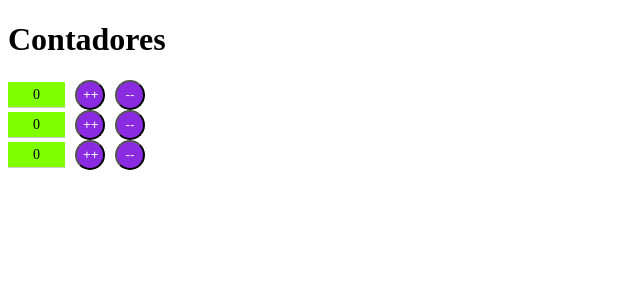
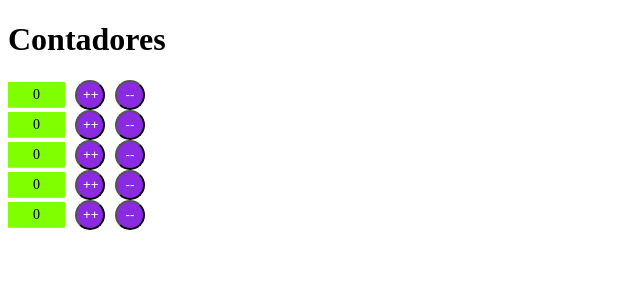
Before and after one commit to leandrocodes/vue.js-studies, a Vue app in the folder 6th-components-introduction/component-intro/: page / in a window 1280 px wide. Shown: the top 300 px of the page, without its empty margins (0-640 px from the left). Built offline with nearby package versions, Linux system fonts and the light colour scheme.

Commit message:
contador in contadores(locally) in app.vue (globaly) rendering a list of n 5

```diff
--- a/6th-components-introduction/component-intro/src/App.vue
+++ b/6th-components-introduction/component-intro/src/App.vue
@@ -1,9 +1,6 @@
 <template>
     <div id="app">
-        <h1>Contadores</h1>
-        <contador></contador>
-        <contador></contador>
-        <contador></contador>
+        <contadores/>
     </div>
 </template>
 
--- /dev/null
+++ b/6th-components-introduction/component-intro/src/Contadores.vue
@@ -0,0 +1,21 @@
+<template>
+    <div class="contadores">
+        <h1>Contadores</h1>
+        <contador v-for="(item, index) in 5" :key="index"/>
+    </div>
+</template>
+
+<script>
+
+import Contador from './Contador.vue'
+
+export default {
+    components:{
+        'contador': Contador
+    }
+}
+</script>
+
+<style>
+
+</style>
--- a/6th-components-introduction/component-intro/src/main.js
+++ b/6th-components-introduction/component-intro/src/main.js
@@ -1,9 +1,9 @@
 import Vue from 'vue'
 import App from './App.vue'
-import Contador from './Contador.vue'
+import Contadores from './Contadores.vue'
 
 Vue.config.productionTip = false
-Vue.component('contador', Contador)
+Vue.component('contadores', Contadores)
 
 new Vue({
   render: h => h(App),
```
